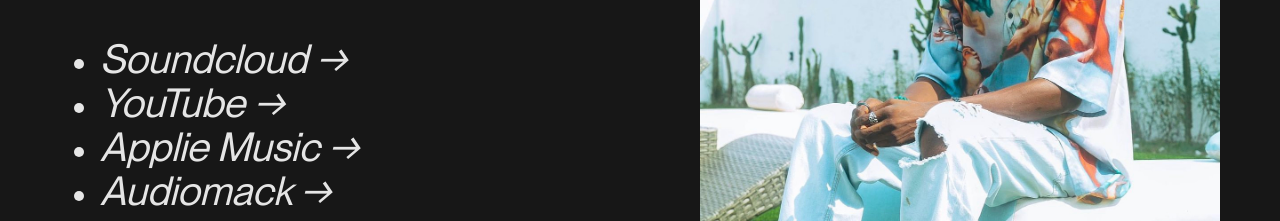
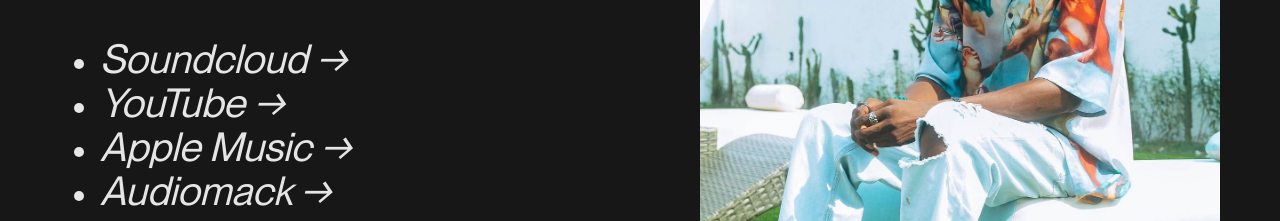
Before and after one commit to adebayo-moses/dja4, a website built with Vite: page src/index.html in a window 1280 px wide. Shown: the part 2200-2421 px from the top of the page. Built offline with nearby package versions, Linux system fonts and the light colour scheme; files whose address does not match are found by name.

Commit message:
correct apple music

```diff
--- a/src/index.html
+++ b/src/index.html
@@ -143,7 +143,7 @@
                                             <a
                                                 class="outbound"
                                                 href="https://music.apple.com/ng/artist/dj-a4/1616584878?ls"
-                                                >Applie Music →</a
+                                                >Apple Music →</a
                                             >
                                         </li>
                                         <li>
```
